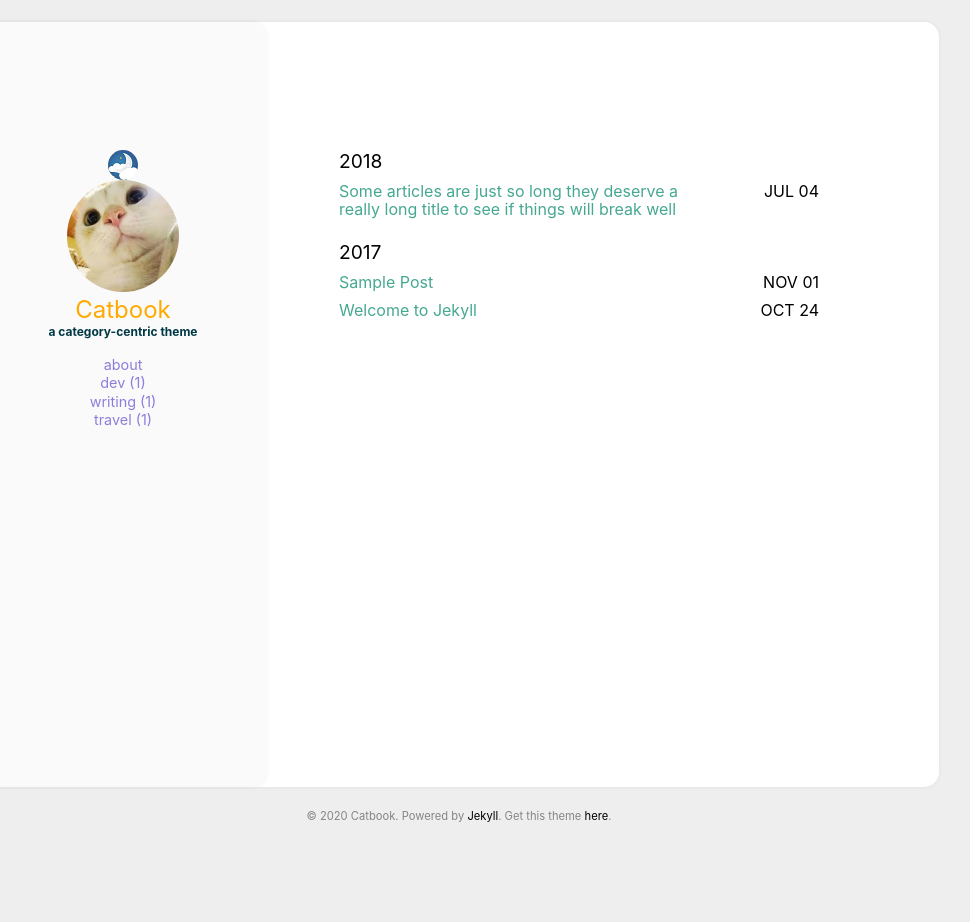
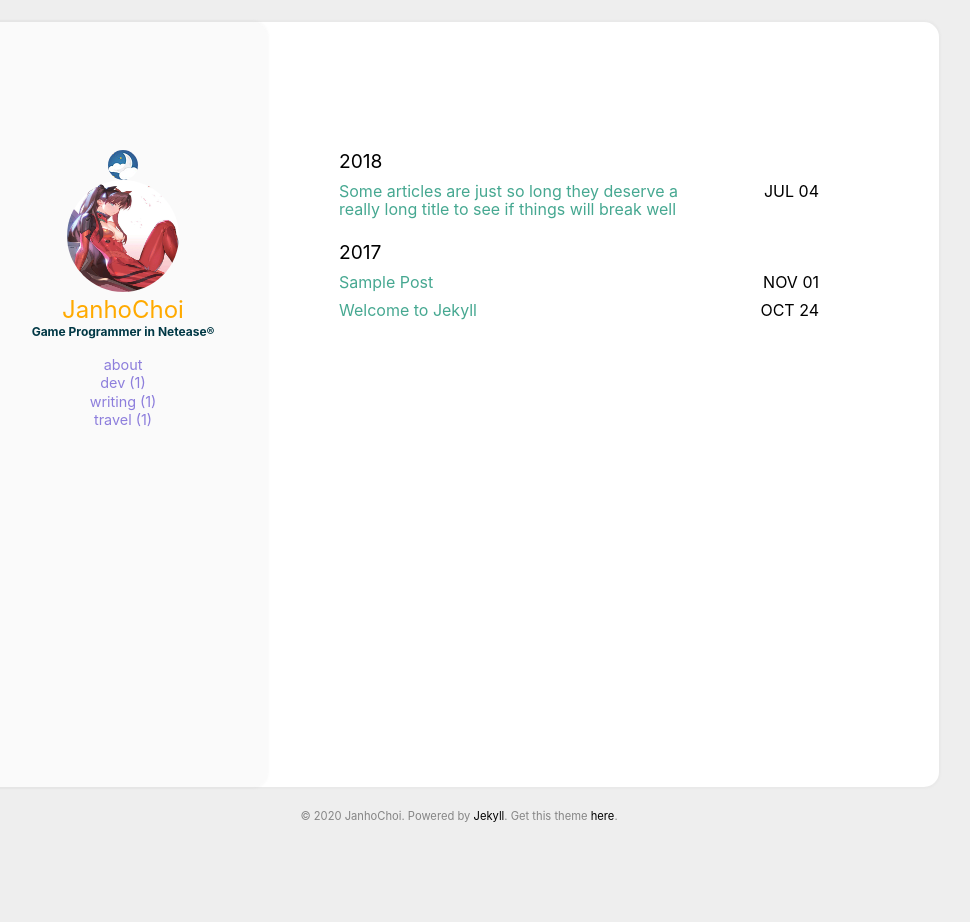
Before and after one commit to JanHoChoi/janhochoi.github.io, a Jekyll site: the page built from index.html, in a window 1280 px wide. Shown: the whole page, without its empty margins (181-1151 px from the left). Built offline with Jekyll 4.4.1, drawn with Linux system fonts in a browser that asks for light colours.

Commit message:
修改博客模板.

```diff
--- a/_config.yml
+++ b/_config.yml
@@ -1,15 +1,13 @@
 
-title: Catbook #Your awesome title
-email: #youremail@domain.com
+title: Whisper #Your awesome title
+email: 435504339@qq.com
 description: > # this means to ignore newlines until "baseurl"
-  Write an awesome description for your new site here. You can edit this
-  line in _config.yml. It will appear in your document head meta (for
-  Google search results) and in your feed.xml site description.
+  记录一些日常工作学习的笔记.
 
 baseurl: # the subpath of the site
-url: http://starry99.github.io/catbook # the base hostname & protocol for your site
+url: http://janhochoi.github.io/blog # the base hostname & protocol for your site
 
-permalink: /:year-:month/:title
+permalink: janhochoi.github.io
 timezone:
 
 favicon: /assets/img/favicon.ico
@@ -18,10 +16,10 @@
 disqus_shortname: #disqus shortname
 
 user:
-  name: Catbook
-  pic: /assets/img/cat.jpg
+  name: JanhoChoi
+  pic: /assets/img/profile_icon.jpg
   picAlt: "catbook"
-  job: a category-centric theme
+  job: Game Programmer in Netease®
   aboutme: true # comment this out if you don't need the 'about' page.
 
 exclude:
```
Also changed, not shown: assets/img/profile_icon.jpg (added).
